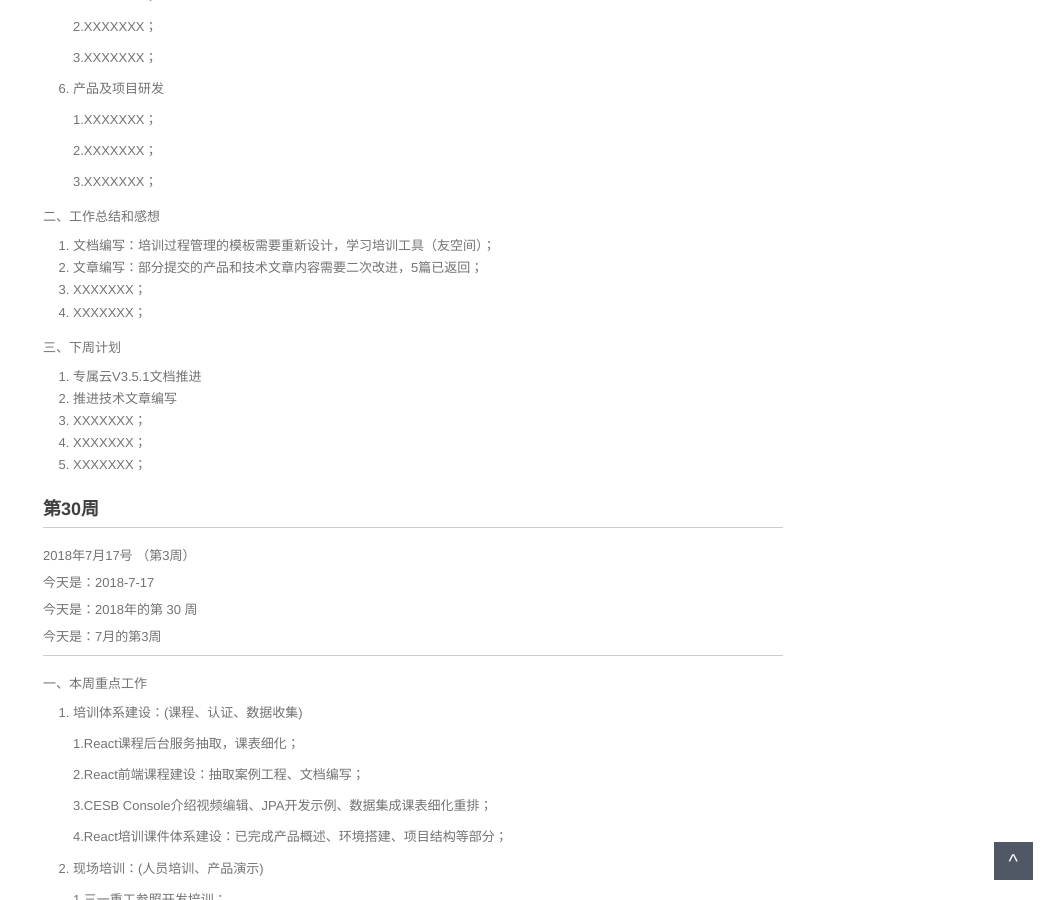
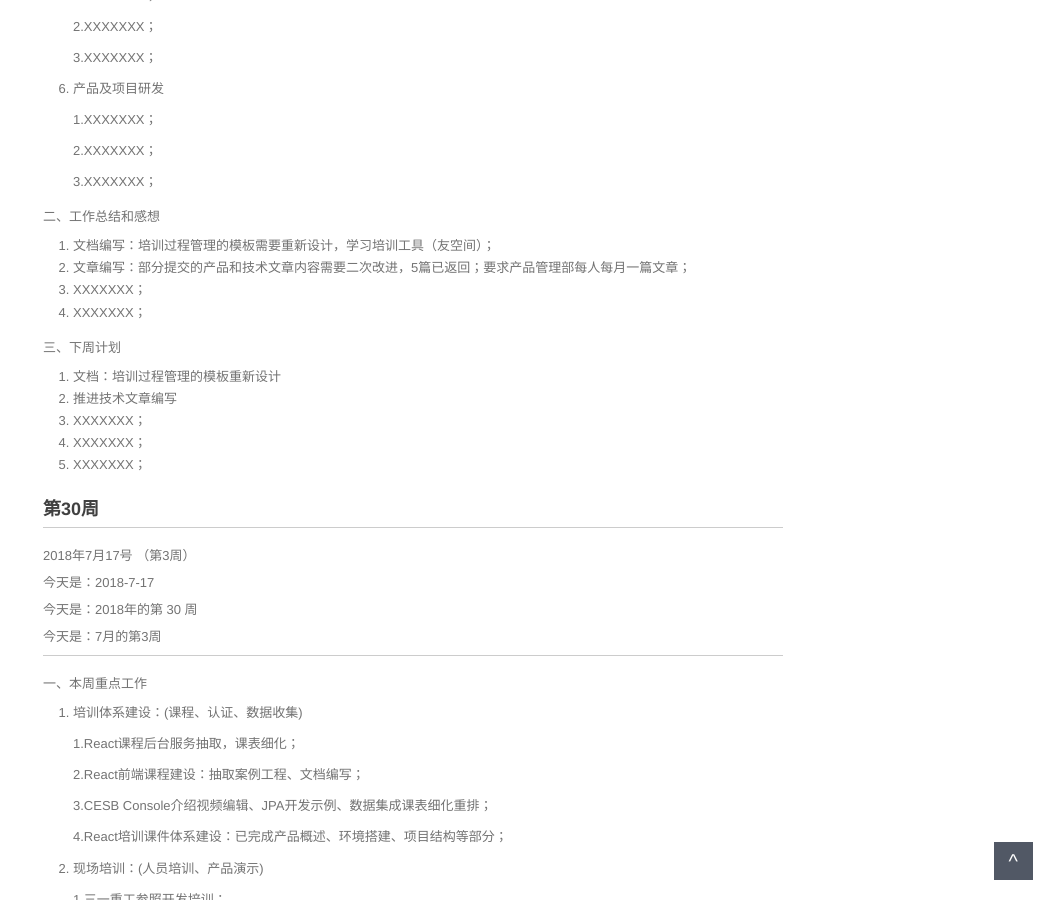
Before and after one commit to walllFlower/blog, a Jekyll site: the page built from _posts/2018-07-17-day_report_cxz.md, in a window 1280 px wide and 900 px high, scrolled down 1049 px. Shown: the whole window, without its empty margins (227-1280 px from the left). Built offline with Jekyll 4.4.1, drawn with Linux system fonts in a browser that asks for light colours; comment, search, counter and statistics services are not loaded.

Commit message:
Update 2018-07-17-day_report_cxz.md

```diff
--- a/_posts/2018-07-17-day_report_cxz.md
+++ b/_posts/2018-07-17-day_report_cxz.md
@@ -73,13 +73,13 @@ categories: 技术运营工作周报
 二、工作总结和感想
 
 1. 文档编写：培训过程管理的模板需要重新设计，学习培训工具（友空间）；
-2. 文章编写：部分提交的产品和技术文章内容需要二次改进，5篇已返回；
+2. 文章编写：部分提交的产品和技术文章内容需要二次改进，5篇已返回；要求产品管理部每人每月一篇文章；
 3. XXXXXXX；
 4. XXXXXXX；
 
 三、下周计划
 
-1. 专属云V3.5.1文档推进
+1. 文档：培训过程管理的模板重新设计
 2. 推进技术文章编写
 3. XXXXXXX；
 4. XXXXXXX；
```
